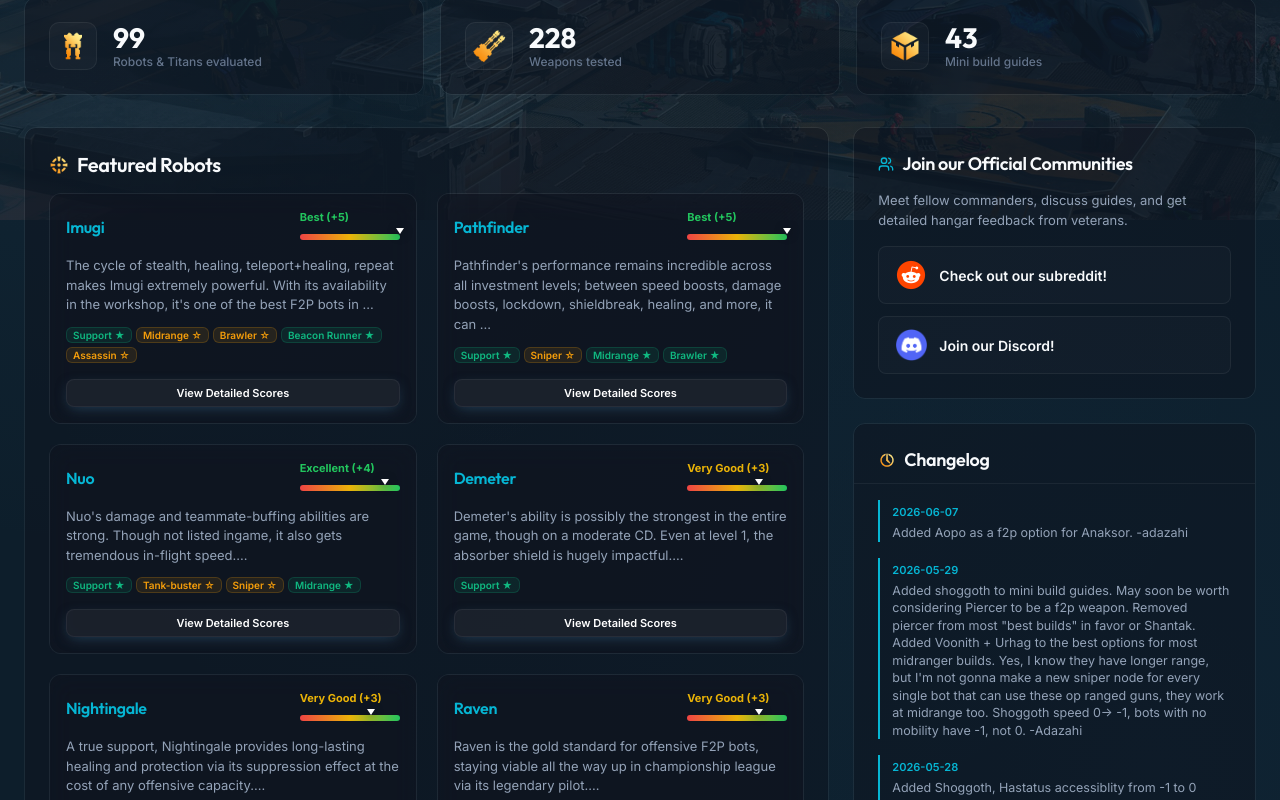
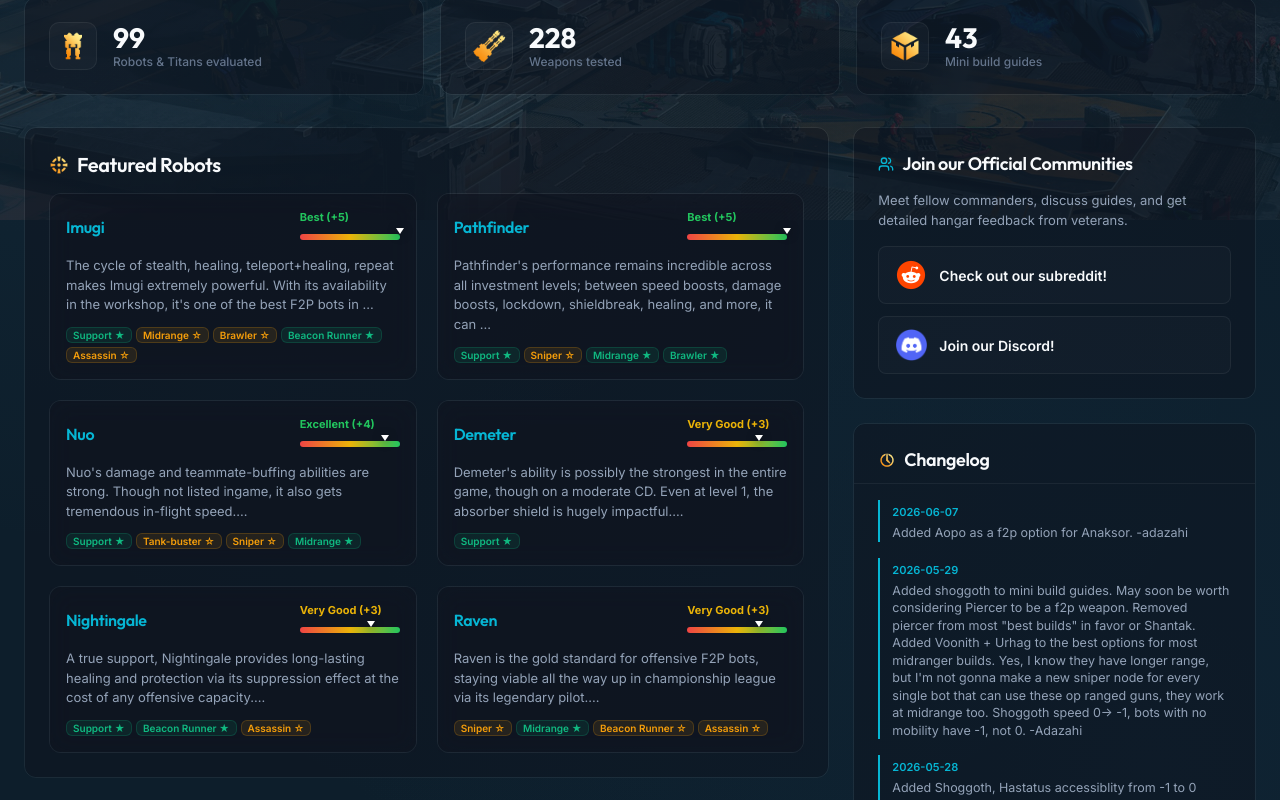
Before and after one commit to War-Robots-Guide/website, a React (Vite) app: page / in a window 1280 px wide. Shown: the part 580-1380 px from the top of the page. Built offline with nearby package versions, Linux system fonts and the light colour scheme.

Commit message:
feat(dashboard): remove detailed scores button and open modal on card click

```diff
--- a/src/App.jsx
+++ b/src/App.jsx
@@ -38,7 +38,7 @@ function App() {
       <Header activeTab={activeTab} onTabChange={setActiveTab} />
 
       <main className={`main-content bg-theme-${activeTab}`}>
-        {activeTab === 'dashboard' && <DashboardTab onTabChange={setActiveTab} />}
+        {activeTab === 'dashboard' && <DashboardTab onTabChange={setActiveTab} onItemClick={openItemDetails} />}
         {activeTab === 'tiers' && <TierListTab onItemClick={openItemDetails} />}
         {activeTab === 'robots' && <RobotsGuideTab onItemClick={openItemDetails} />}
         {activeTab === 'builds' && <BuildGuidesTab />}
--- a/src/components/dashboard/DashboardTab.jsx
+++ b/src/components/dashboard/DashboardTab.jsx
@@ -2,9 +2,10 @@ import { useMemo } from 'react';
 import { Users } from 'lucide-react';
 import robotGuideData from '../../data/robot_guide.json';
 import weaponsDpsData from '../../data/weapons_dps.json';
+import tiersData from '../../data/tiers.json';
 import { RatingBar } from '../common/RatingBar';
 
-export function DashboardTab({ onTabChange }) {
+export function DashboardTab({ onTabChange, onItemClick }) {
   // Memoize featured robots to avoid inline filtering and sorting on every render
   const featuredRobots = useMemo(() => {
     return robotGuideData?.robots
@@ -44,6 +45,37 @@ export function DashboardTab({ onTabChange }) {
       latestChange
     };
   }, [sortedChangelog]);
+
+  const handleCardClick = (item) => {
+    if (!onItemClick) return;
+
+    let description = '';
+    const cleanName = item.name.replace(/\*+$/, '').trim().toLowerCase();
+    const isUe = cleanName.startsWith('ue ');
+    const category = 'Robots';
+
+    if (tiersData && tiersData[category]) {
+      const catData = tiersData[category];
+      for (const tierLetter of Object.keys(catData)) {
+        const found = catData[tierLetter].items.find(tItem => {
+          const tClean = tItem.name.replace(/\*+$/, '').trim().toLowerCase();
+          const tIsUe = tClean.startsWith('ue ');
+          if (isUe !== tIsUe) return false;
+          return tClean === cleanName || cleanName.includes(tClean) || tClean.includes(cleanName);
+        });
+        if (found) {
+          description = found.description;
+          break;
+        }
+      }
+    }
+
+    if (!description) {
+      description = item.comments;
+    }
+
+    onItemClick(item.name, category, { description });
+  };
 
   return (
     <div className="animate-fade-in">
@@ -107,7 +139,16 @@ export function DashboardTab({ onTabChange }) {
             <div className="dashboard-grid">
               {/* Show high-value robots (Value Rating >= 3) sorted by rating */}
               {featuredRobots.map(robot => (
-                <div className="glass-panel glass-panel-hover" key={robot.name} style={{ background: 'rgba(255,255,255,0.01)', padding: '16px', display: 'flex', flexDirection: 'column' }}>
+                <div
+                  className="glass-panel glass-panel-hover robot-card"
+                  key={robot.name}
+                  style={{ background: 'rgba(255,255,255,0.01)', padding: '16px', display: 'flex', flexDirection: 'column' }}
+                  onClick={() => handleCardClick(robot)}
+                  onKeyDown={(e) => { if (e.key === 'Enter' || e.key === ' ') { e.preventDefault(); handleCardClick(robot); } }}
+                  tabIndex={0}
+                  role="button"
+                  aria-label={`View details for ${robot.name}`}
+                >
                   <div style={{ display: 'flex', justifyContent: 'space-between', alignItems: 'center', marginBottom: '12px' }}>
                     <h4 style={{ color: 'var(--cyan)', margin: 0 }}>{robot.name}</h4>
                     <div style={{ display: 'flex', minWidth: '100px', justifyContent: 'flex-end' }}>
@@ -119,7 +160,7 @@ export function DashboardTab({ onTabChange }) {
                   </p>
 
                   {robot.roles && robot.roles.length > 0 && (
-                    <div style={{ display: 'flex', flexWrap: 'wrap', gap: '4px', marginBottom: '16px' }}>
+                    <div style={{ display: 'flex', flexWrap: 'wrap', gap: '4px' }}>
                       {robot.roles.map(r => (
                         <span
                           key={r.role}
@@ -131,14 +172,6 @@ export function DashboardTab({ onTabChange }) {
                       ))}
                     </div>
                   )}
-
-                  <button
-                    className="compare-action-btn"
-                    style={{ padding: '6px 12px', fontSize: '11px', background: 'rgba(255,255,255,0.05)', color: '#fff', border: '1px solid var(--border-light)', marginTop: 'auto' }}
-                    onClick={() => onTabChange('robots')}
-                  >
-                    View Detailed Scores
-                  </button>
                 </div>
               ))}
             </div>
```
Also changed, not shown: 1 other file (tests, documents, lock files or other folders).
